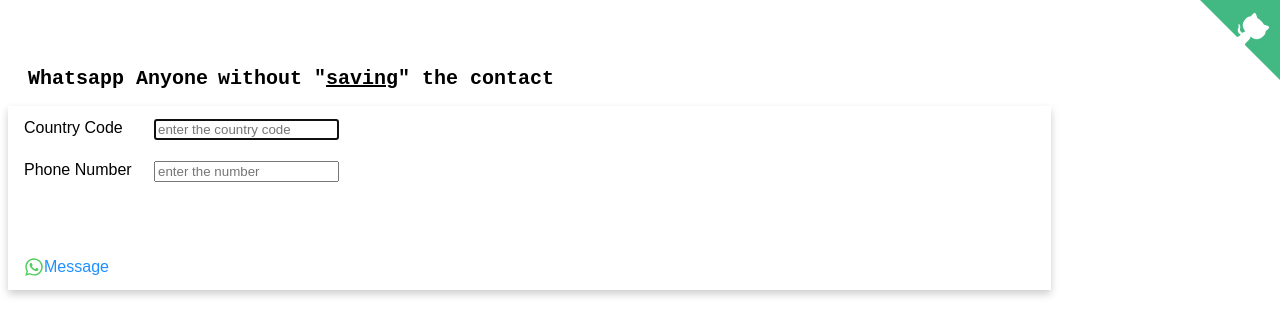
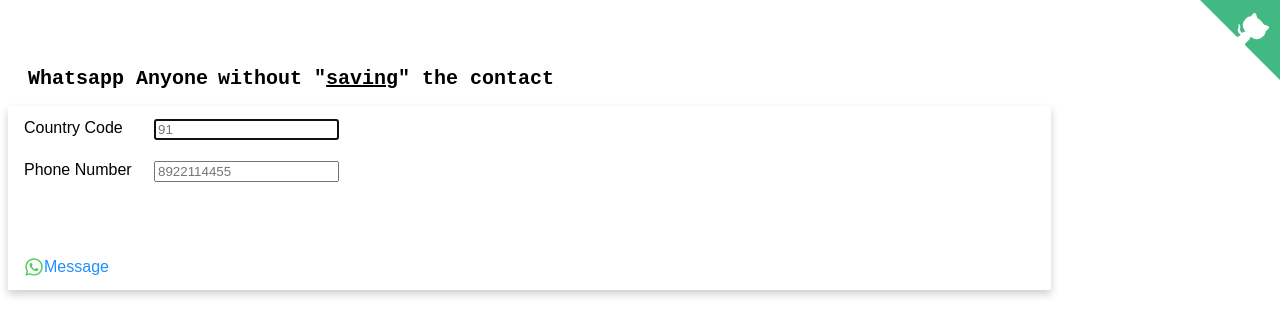
Before and after one commit to abhishekdubey1/whatsapp-anyone, a React (Create React App) app: page / in a window 1280 px wide. Shown: the top 336 px of the page. Built offline with nearby package versions, Linux system fonts and the light colour scheme.

Commit message:
Updated error

```diff
--- a/src/App.js
+++ b/src/App.js
@@ -16,8 +16,18 @@
     setState({ ...state, [target.name]: target.value });
   function handleError() {
     if (number.trim() && cc.trim()) {
-      if (!parseInt(number, 10) || !parseInt(cc, 10)) {
-        return "Number and Country to be a integer";
+      if (
+        !parseInt(number, 10) ||
+        !parseInt(cc, 10) ||
+        cc.includes("+") ||
+        number.includes("+")
+      ) {
+        return (
+          <span>
+            Number and Country Code to be a integer and
+            <br /> Do not add a '+' in Country Code
+          </span>
+        );
       } else {
         return "";
       }
@@ -43,7 +53,7 @@
             type="tel"
             className="cc"
             name="cc"
-            placeholder="enter the country code"
+            placeholder="91"
             maxLength="6"
             value={cc}
             onChange={handleInpChange}
@@ -55,7 +65,7 @@
             className="number"
             type="tel"
             name="number"
-            placeholder="enter the number"
+            placeholder="8922114455"
             maxLength="20"
             value={number}
             onChange={handleInpChange}
```
